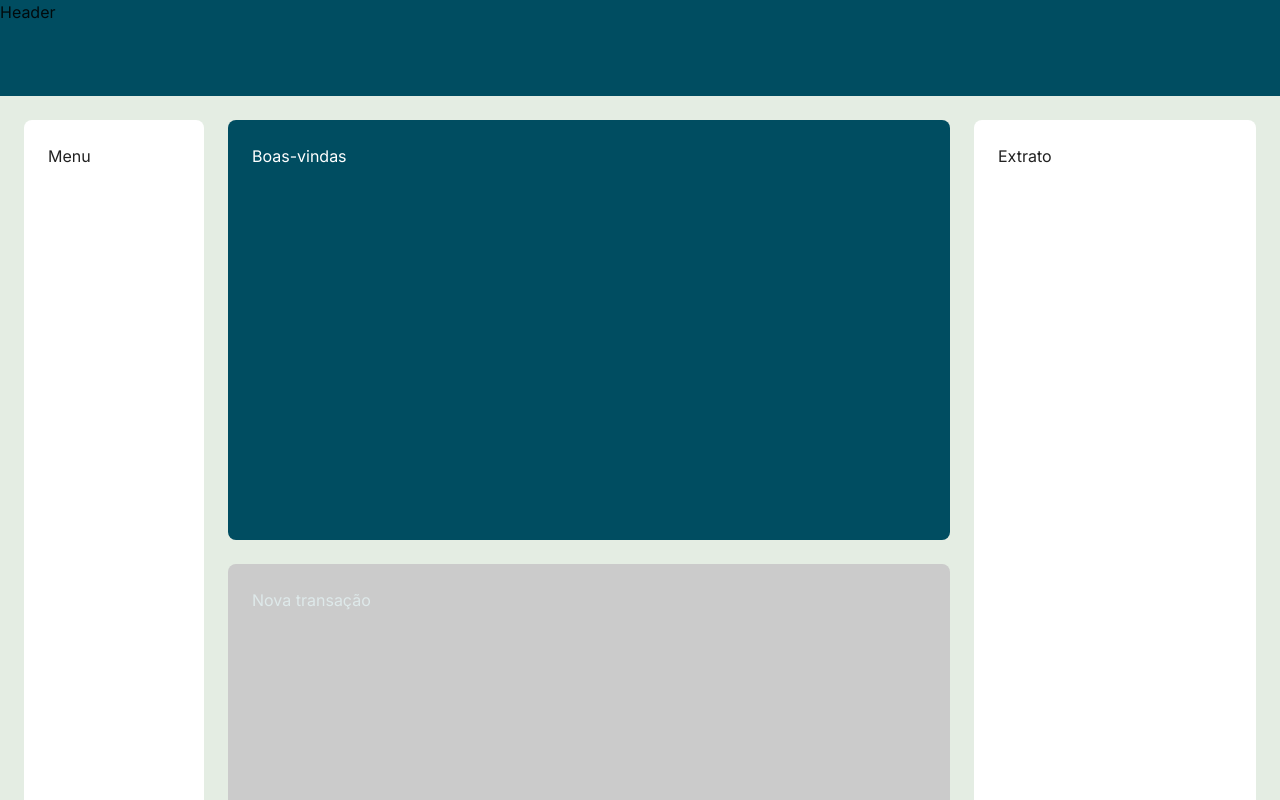
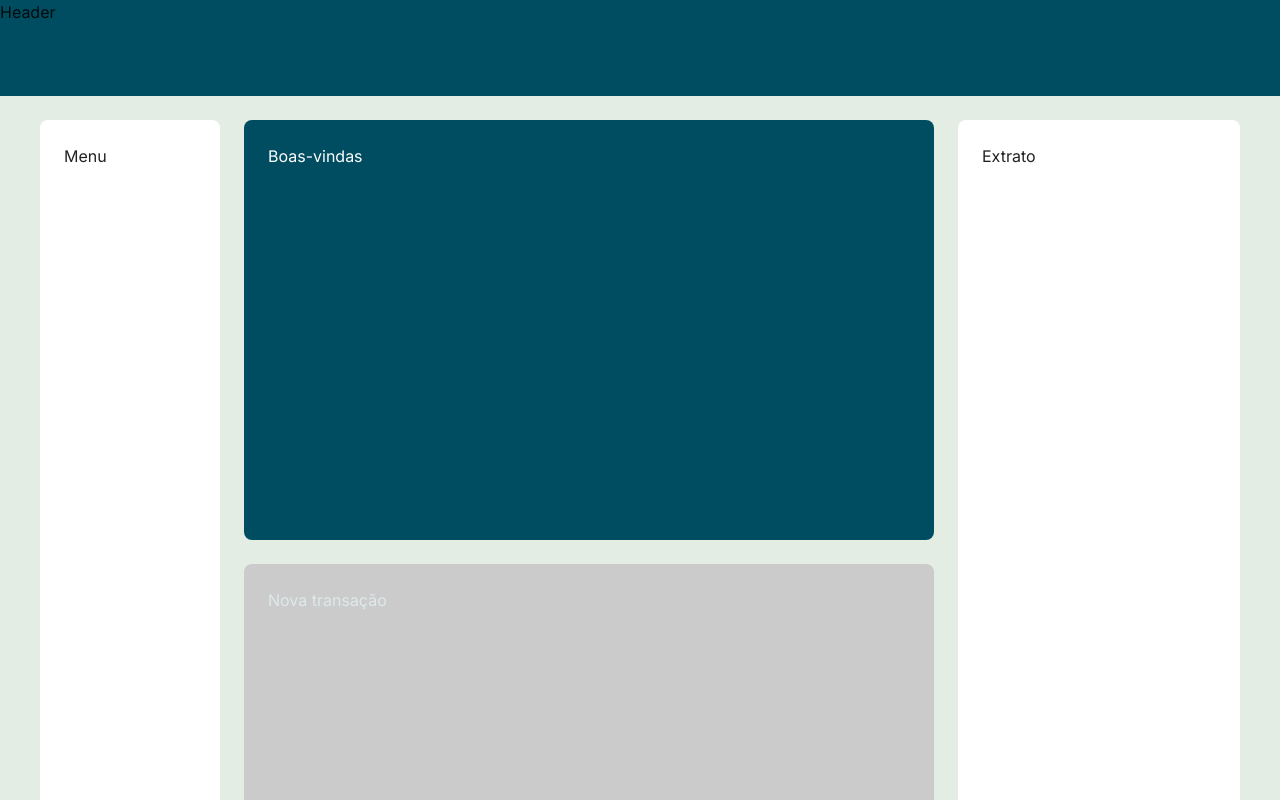
Before and after one commit to crisgon/desafio-projeto-financeiro, a Next.js app in the folder apps/dashboard/: page / in a window 1280 px wide. Shown: the top 800 px of the page. Built offline with nearby package versions, Linux system fonts and the light colour scheme.

Commit message:
fix: dashboard structure layout

```diff
--- a/apps/dashboard/app/page.module.css
+++ b/apps/dashboard/app/page.module.css
@@ -13,6 +13,7 @@
 .cardsBox {
   flex: 1;
   min-width: 400px;
+  max-width: 690px;
   display: flex;
   flex-direction: column;
   gap: 24px;
@@ -23,7 +24,7 @@
     flex-direction: column;
   }
 
-  .main div {
+  .main > div {
     width: 100%;
   }
 
```
